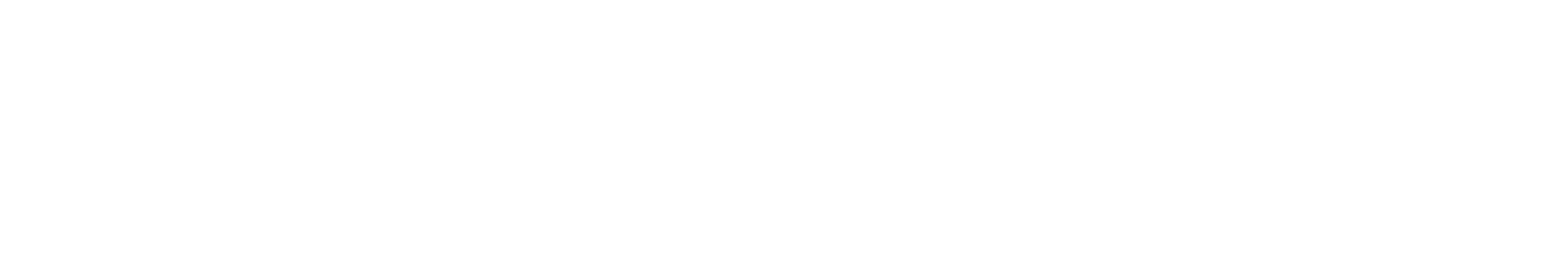
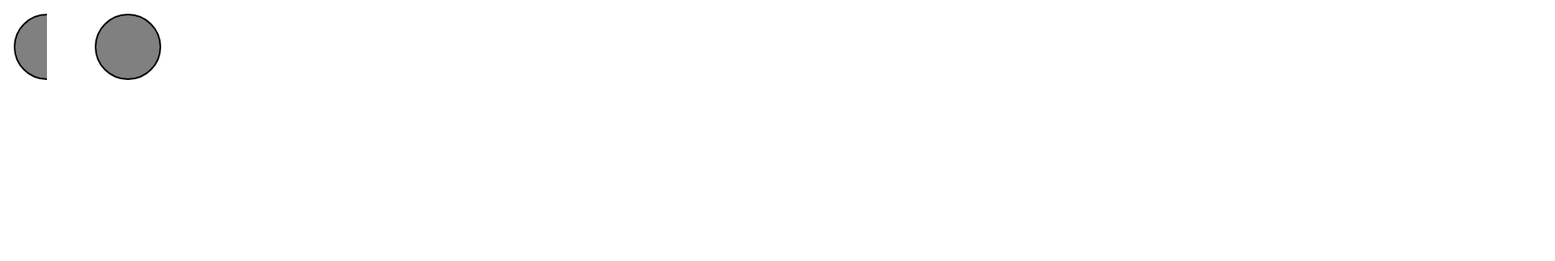
Before and after one commit to pedroaldias/web, a plain HTML site: page canvas/index.html in a window 1280 px wide. Shown: the top 323 px of the page at 81% size, 1920 px wide, since content can reach past the window. Drawn offline with Linux system fonts and the light colour scheme.

Commit message:
new commands

```diff
--- a/canvas/index.html
+++ b/canvas/index.html
@@ -7,7 +7,7 @@
     <title>Document</title>
 </head>
 <body>
-    <canvas id="canvas" width="2000" height="2000"></canvas>
+    <canvas id="canvas" width="300" height="300"></canvas>
     <script src="script.js"></script>
 </body>
 </html>
--- a/canvas/script.js
+++ b/canvas/script.js
@@ -4,9 +4,9 @@ var context = canvas.getContext('2d');
 //context.fillStyle = 'red'; // cor do preenchimento do objeto
 //context.strokeStyle = 'blue'; //cor da linha do objeto
 //context.lineWidth = 5 //espessura da linha do objeto (px)
-//context.strokeRect(50, 50, 100, 100); //cria um contorno de retângulo nas coordenadas (x, y, width, height)
+//context.strokeRect(50, 50, 100, 100); //cria um contorno de retângulo nas coordenadas e propriedades (x, y, width, height)
 
-//context.beginPath(); //apaga desenhos anteriores
+//context.beginPath(); //começa um path, apaga desenhos anteriores
 //context.moveTo(75, 250);
 //context.lineTo(150, 50);
 //context.lineTo(225, 250);
@@ -17,8 +17,11 @@ var context = canvas.getContext('2d');
 //context.strokeStyle = 'blue';
 //context.stroke(); // traça as linhas
 
-context.fillStyle = 'blue';
+context.fillStyle = 'gray';
+context.strokeStyle = 'black';
 context.lineWidth = 2;
+
+context.beginPath();
 context.arc(
     50,
     50,
@@ -27,3 +30,16 @@ context.arc(
     270*Math.PI/180,
     false
 );
+context.fill();
+context.stroke();
+
+context.beginPath();
+context.arc(
+    150,
+    50,
+    40,
+    0,
+    2*Math.PI,
+);
+context.fill();
+context.stroke();
```
